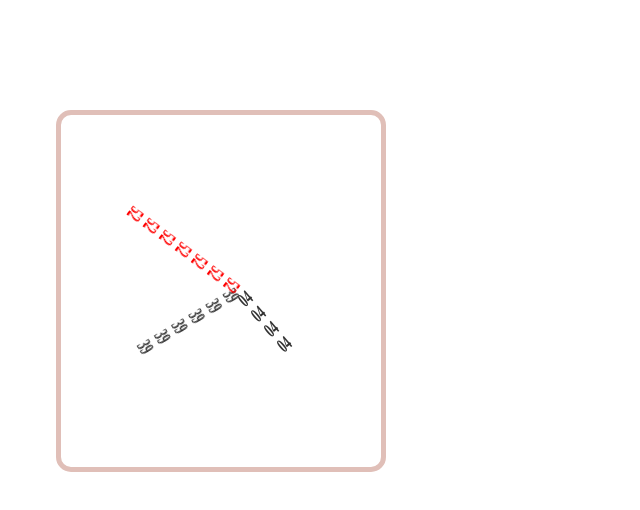
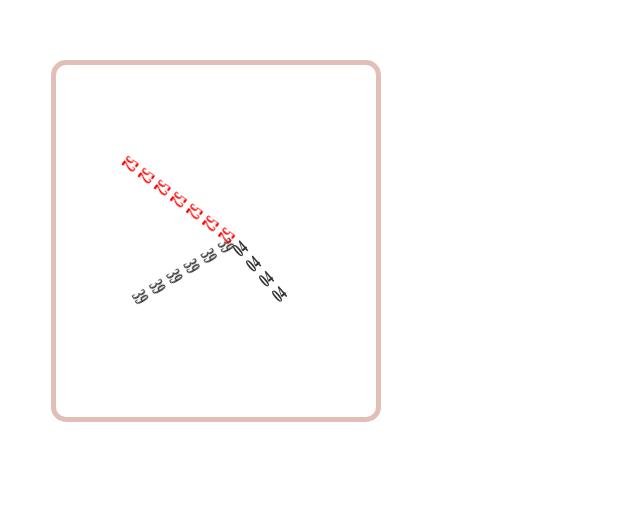
Before and after one commit to joshi-exe/test-pages, a plain HTML site: page index.html in a window 1280 px wide. Shown: the part 124-634 px from the top of the page, without its empty margins (0-640 px from the left). Drawn offline with Linux system fonts and the light colour scheme.

Commit message:
Update index.html

```diff
--- a/index.html
+++ b/index.html
@@ -14,8 +14,8 @@
       transform: rotate(90deg); /* Rotate 90 degrees to the right */
       border: 5px solid #E0BFB8; /* rose gold hex */
       border-radius: 15px;
-      margin-top: 250px;
-      margin-left: 40px;
+      margin-top: 200px;
+      margin-left: 35px;
     }
 
     .hand {
```
